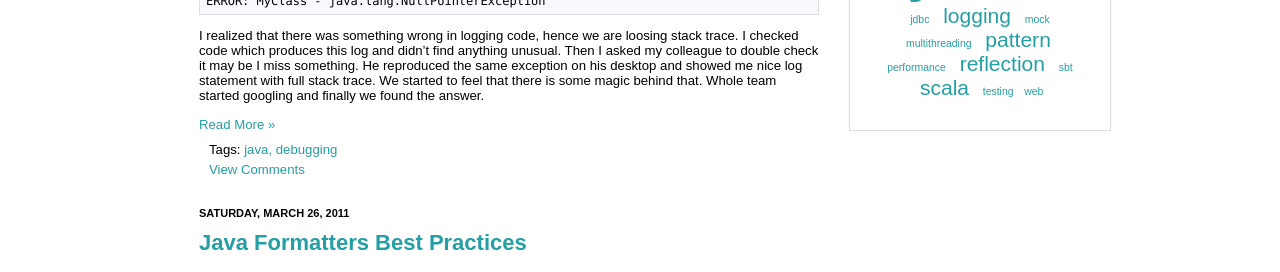
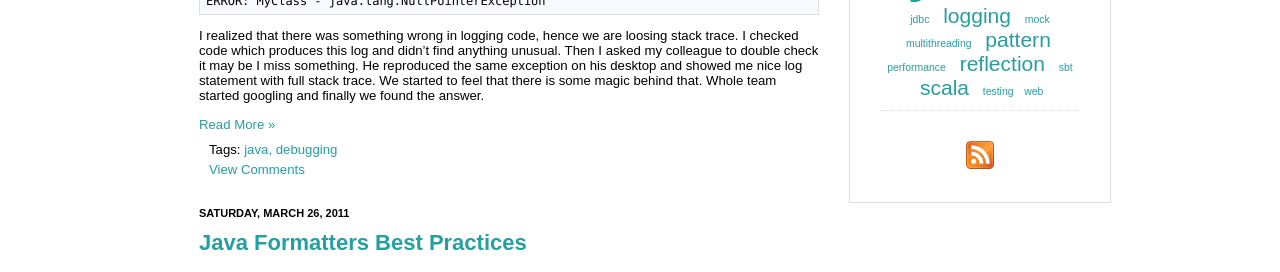
Before and after one commit to avityuk/blog.vityuk.com, a Jekyll site: the page built from index.html, in a window 1280 px wide. Shown: the part 245-517 px from the top of the page. Built offline with Jekyll 4.4.1, drawn with Linux system fonts in a browser that asks for light colours; comment, search, counter and statistics services are not loaded.

Commit message:
Added RSS link

```diff
--- /dev/null
+++ b/_includes/links.html
@@ -0,0 +1,3 @@
+<div id="links">
+	<a class="icon-link" href="{{site.base_url}}/atom.xml" title="Subscribe to my RSS feed"><img src="/images/rss.png"/></a>
+</div>
--- a/_layouts/default.html
+++ b/_layouts/default.html
@@ -43,6 +43,7 @@
 			</div>
 			<div id="sidebar">
 				{% include tags.html %}
+				{% include links.html %}
 			</div>
 			<div style="clear: both;"></div>
 		</div>
--- a/stylesheets/default.css
+++ b/stylesheets/default.css
@@ -130,15 +130,31 @@ a#blog-title:hover {
 #tags {
 	text-align: center;
 	margin: 30px;
+	border-bottom: 1px dotted #DDDDDD;
 }
 
 #tags-cloud {
 	text-align: center;
 	font-size: 130%;
+	margin-bottom: 10px;
 }
 
 #tags-cloud span {
 	margin: 0 0.3em;
+}
+
+#links {
+	text-align: center;
+	margin: 30px;
+}
+
+img {
+	border: 0;
+}
+
+a.icon-link {
+	background-color: transparent;
+	border: 0;
 }
 
 h2.date-header {
```
Also changed, not shown: images/rss.png (added).
